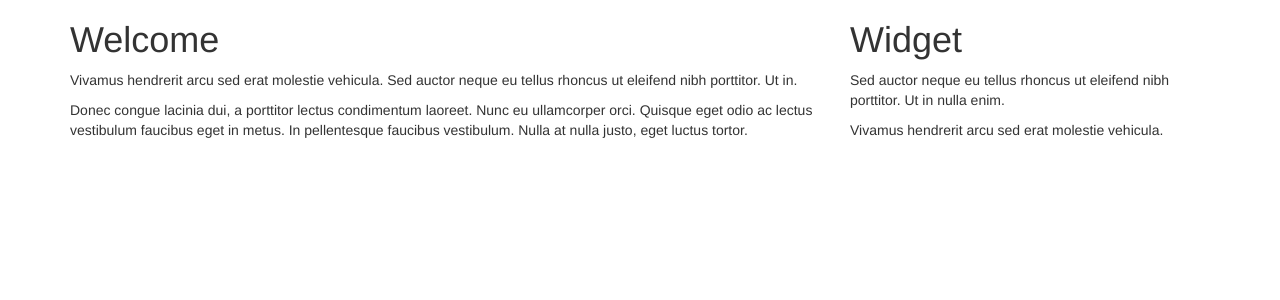
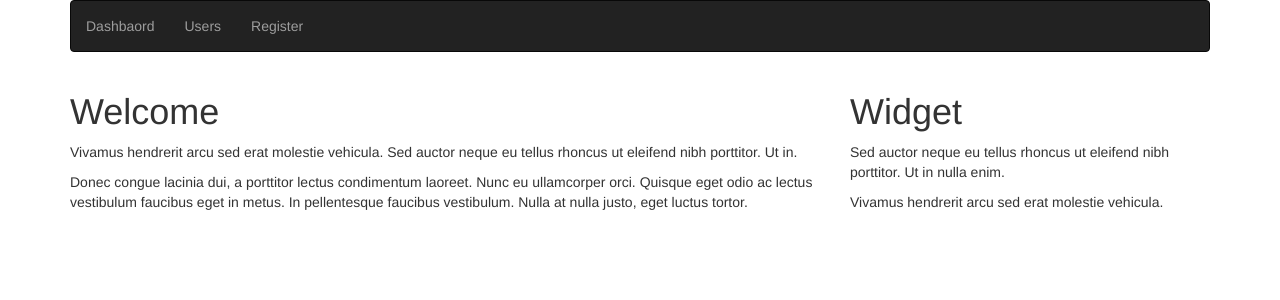
Before and after one commit to venkatyeruva/Jade, a Node server app: page / in a window 1280 px wide. Shown: the top 300 px of the page. Run offline with Node 20, Linux system fonts and the light colour scheme.

Commit message:
jade sample

```diff
--- a/app.js
+++ b/app.js
@@ -19,13 +19,13 @@ app.use(express.static(__dirname+'/public'))
 
 app.get('/', function (req, res) {
   res.render('index',
-  { title : 'Welcome to Jade Website' }
+            { title : 'Dashboard' }
   )
 })
 
-app.get('/aboutjade', function (req, res) {
-  res.render('about',
-  { title : 'About Jade' }
+app.get('/Users', function (req, res) {
+  res.render('Users',
+        { title : 'Users' }
   )
 })
 /*
--- a/views/layout.jade
+++ b/views/layout.jade
@@ -4,18 +4,23 @@ html
     title #{title} - My Site
     link(rel='stylesheet', href='https://maxcdn.bootstrapcdn.com/bootstrap/3.3.7/css/bootstrap.min.css')
   body
-    header
-    div.container
-      div.row
-         div.col-md-8
-            block content
-         div.col-md-4
-            block sidebar
-                h1 Qucik Links
-                ul
-                  li
-                    a(href="http://google.com" target="_blank") Google
-                  li
-                    a(href="http://microsoft.com" target="_blank") Micro Soft
-                  li
-                    a(href="http://wellsfargo.com" target="_blank") Wells Fargo
+     div.container
+        header
+         nav.navbar.navbar-inverse
+            ul.nav.navbar-nav
+              li: a(href="/") Dashbaord
+              li: a(href="/Users") Users
+              li: a(href="/Register") Register
+          div.row
+             div.col-md-8
+                block content
+             div.col-md-4
+                block sidebar
+                    h1 Qucik Links
+                    ul
+                      li
+                        a(href="http://google.com" target="_blank") Google
+                      li
+                        a(href="http://microsoft.com" target="_blank") MicroSoft
+                      li
+                        a(href="http://wellsfargo.com" target="_blank") Wells Fargo
```
Also changed, not shown: views/users.jade (renamed from views/about.jade).
